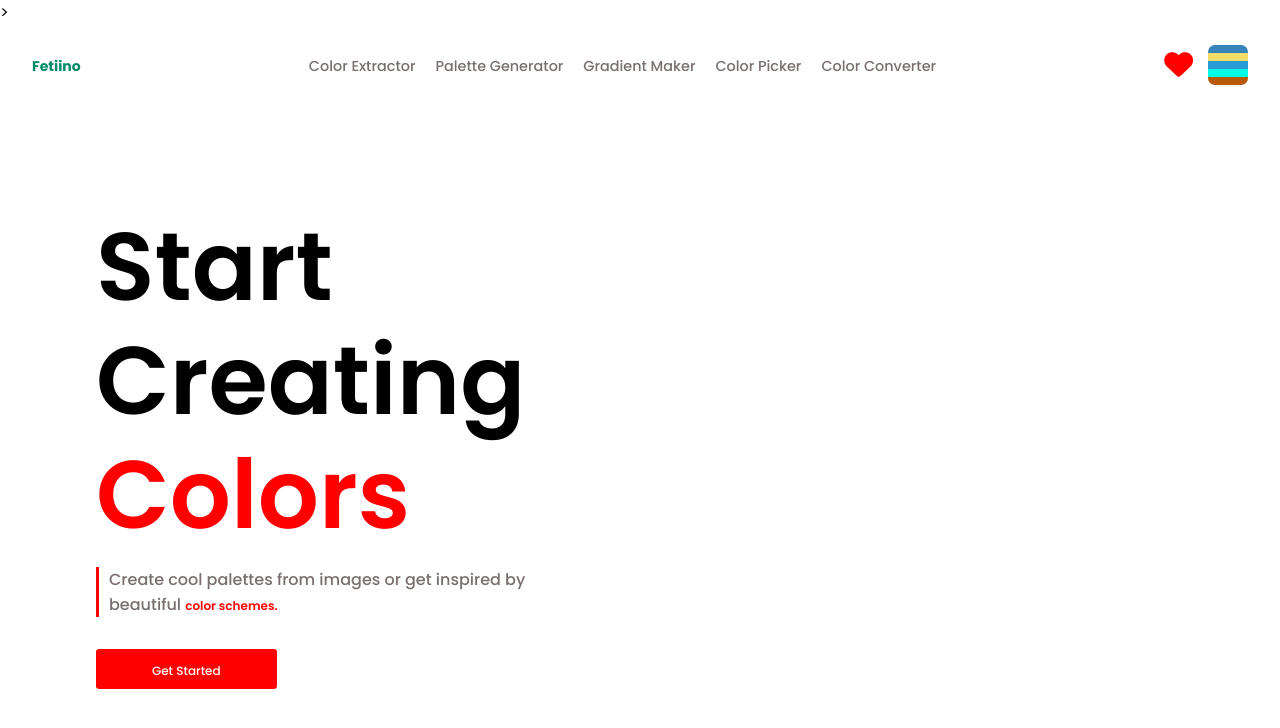
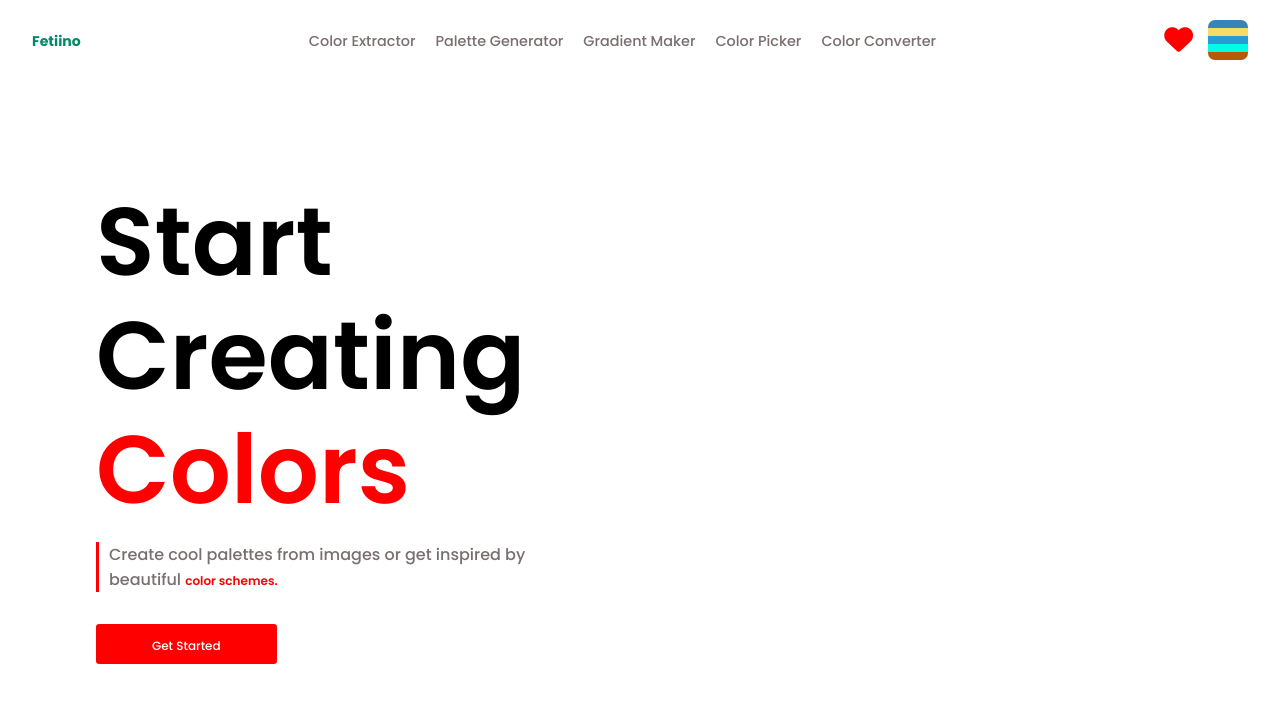
Before and after one commit to akinloluwami/Fetiino, a plain HTML site: page index.html in a window 1280 px wide. Drawn offline with nearby package versions, Linux system fonts and the light colour scheme; a script that the page names is missing.

Commit message:
Ok Working Now!!

```diff
--- a/index.html
+++ b/index.html
@@ -16,7 +16,7 @@
     </title>
   </head>
   <body>
-    <div class="fetiino">>
+    <div class="fetiino">
       <div class="navbar">
         <div class="logo">
            <a href="/index.html"><h3>Fetiino</h3></a>
```
